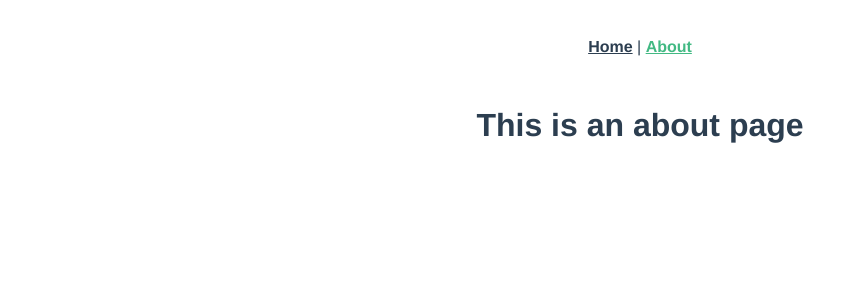
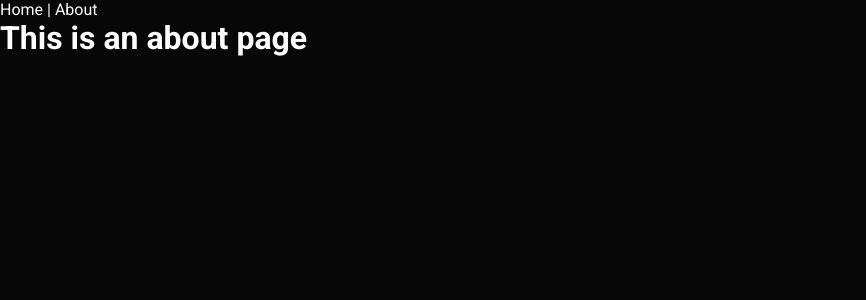
Before and after one commit to Juliet-Manoilo/Coffee-Shop-Vue, a Vue app: page /about in a window 1280 px wide. Shown: the top 300 px of the page, without its empty margins (0-866 px from the left). Built offline with nearby package versions, Linux system fonts and the light colour scheme.

Commit message:
:lipstick: common styles added

```diff
--- a/public/index.html
+++ b/public/index.html
@@ -1,15 +1,18 @@
 <!DOCTYPE html>
 <html lang="">
   <head>
-    <meta charset="utf-8">
-    <meta http-equiv="X-UA-Compatible" content="IE=edge">
-    <meta name="viewport" content="width=device-width,initial-scale=1.0">
-    <link rel="icon" href="<%= BASE_URL %>favicon.ico">
-    <title><%= htmlWebpackPlugin.options.title %></title>
+    <meta charset="utf-8" />
+    <meta http-equiv="X-UA-Compatible" content="IE=edge" />
+    <meta name="viewport" content="width=device-width,initial-scale=1.0" />
+    <link rel="icon" href="<%= BASE_URL %>favicon.ico" />
+    <title>Coffee Shop</title>
   </head>
   <body>
     <noscript>
-      <strong>We're sorry but <%= htmlWebpackPlugin.options.title %> doesn't work properly without JavaScript enabled. Please enable it to continue.</strong>
+      <strong
+        >We're sorry but Coffee Shop doesn't work properly without JavaScript
+        enabled. Please enable it to continue.</strong
+      >
     </noscript>
     <div id="app"></div>
     <!-- built files will be auto injected -->
--- a/src/App.vue
+++ b/src/App.vue
@@ -8,25 +8,13 @@
   </div>
 </template>
 
+<script>
+export default {
+
+}
+</script>
+
+
 <style lang="scss">
-#app {
-  font-family: Avenir, Helvetica, Arial, sans-serif;
-  -webkit-font-smoothing: antialiased;
-  -moz-osx-font-smoothing: grayscale;
-  text-align: center;
-  color: #2c3e50;
-}
 
-#nav {
-  padding: 30px;
-
-  a {
-    font-weight: bold;
-    color: #2c3e50;
-
-    &.router-link-exact-active {
-      color: #42b983;
-    }
-  }
-}
 </style>
--- a/src/components/HelloWorld.vue
+++ b/src/components/HelloWorld.vue
@@ -1,59 +1,20 @@
 <template>
   <div class="hello">
-    <h1>{{ msg }}</h1>
-    <p>
-      For a guide and recipes on how to configure / customize this project,<br>
-      check out the
-      <a href="https://cli.vuejs.org" target="_blank" rel="noopener">vue-cli documentation</a>.
-    </p>
-    <h3>Installed CLI Plugins</h3>
-    <ul>
-      <li><a href="https://github.com/vuejs/vue-cli/tree/dev/packages/%40vue/cli-plugin-babel" target="_blank" rel="noopener">babel</a></li>
-      <li><a href="https://github.com/vuejs/vue-cli/tree/dev/packages/%40vue/cli-plugin-router" target="_blank" rel="noopener">router</a></li>
-      <li><a href="https://github.com/vuejs/vue-cli/tree/dev/packages/%40vue/cli-plugin-eslint" target="_blank" rel="noopener">eslint</a></li>
-    </ul>
-    <h3>Essential Links</h3>
-    <ul>
-      <li><a href="https://vuejs.org" target="_blank" rel="noopener">Core Docs</a></li>
-      <li><a href="https://forum.vuejs.org" target="_blank" rel="noopener">Forum</a></li>
-      <li><a href="https://chat.vuejs.org" target="_blank" rel="noopener">Community Chat</a></li>
-      <li><a href="https://twitter.com/vuejs" target="_blank" rel="noopener">Twitter</a></li>
-      <li><a href="https://news.vuejs.org" target="_blank" rel="noopener">News</a></li>
-    </ul>
-    <h3>Ecosystem</h3>
-    <ul>
-      <li><a href="https://router.vuejs.org" target="_blank" rel="noopener">vue-router</a></li>
-      <li><a href="https://vuex.vuejs.org" target="_blank" rel="noopener">vuex</a></li>
-      <li><a href="https://github.com/vuejs/vue-devtools#vue-devtools" target="_blank" rel="noopener">vue-devtools</a></li>
-      <li><a href="https://vue-loader.vuejs.org" target="_blank" rel="noopener">vue-loader</a></li>
-      <li><a href="https://github.com/vuejs/awesome-vue" target="_blank" rel="noopener">awesome-vue</a></li>
-    </ul>
+
+
   </div>
 </template>
 
 <script>
 export default {
-  name: 'HelloWorld',
-  props: {
-    msg: String
+ // name: /*'HelloWorld'*/
+ // props: {
+   // msg: String
   }
-}
+
 </script>
 
-<!-- Add "scoped" attribute to limit CSS to this component only -->
+
 <style scoped lang="scss">
-h3 {
-  margin: 40px 0 0;
-}
-ul {
-  list-style-type: none;
-  padding: 0;
-}
-li {
-  display: inline-block;
-  margin: 0 10px;
-}
-a {
-  color: #42b983;
-}
+@import "../styles/style.scss";
 </style>
--- /dev/null
+++ b/src/styles/commons.scss
@@ -0,0 +1,24 @@
+@import "./vars.scss";
+* {
+  margin: 0;
+  padding: 0;
+  box-sizing: border-box;
+  transition: 0.2s ease;
+  scroll-behavior: smooth;
+}
+body {
+  font-size: 100%;
+  background-color: $black;
+  font-family: $main-font;
+  color: $white;
+}
+
+a {
+  text-decoration: none;
+  color: inherit;
+  display: inline-block;
+}
+
+ul {
+  list-style: none;
+}
--- /dev/null
+++ b/src/styles/style.scss
@@ -0,0 +1,2 @@
+@import "./commons.scss";
+@import "./vars.scss";
--- /dev/null
+++ b/src/styles/vars.scss
@@ -0,0 +1,24 @@
+@import url("https://fonts.googleapis.com/css2?family=Oswald:wght@500&family=Roboto:ital,wght@0,400;0,700;1,400&display=swap");
+
+//colors
+$white: #ffffff;
+$black: #080808;
+$main-color: #8ad7e1;
+$grey: #292929;
+$coffee: #a0907e;
+
+//font-sizes
+$title: 96px;
+$mobile-title: 72px;
+$logo: 64px;
+$subtitle: 48px;
+$mobile-subtitle: 36px;
+$nav-logo: 24px;
+$nav: 18px;
+$btn: 16px;
+$footer: 14px;
+$burger: 12px;
+
+//fonts
+$title-font: "Oswald", sans-serif;
+$main-font: "Roboto", sans-serif;
--- a/src/views/About.vue
+++ b/src/views/About.vue
@@ -3,3 +3,7 @@
     <h1>This is an about page</h1>
   </div>
 </template>
+
+<style lang='scss'>
+@import "../styles/style.scss";
+</style>
--- a/src/views/Home.vue
+++ b/src/views/Home.vue
@@ -1,18 +1,17 @@
 <template>
   <div class="home">
-    <img alt="Vue logo" src="../assets/logo.png">
-    <HelloWorld msg="Welcome to Your Vue.js App"/>
+
   </div>
 </template>
 
 <script>
 // @ is an alias to /src
-import HelloWorld from '@/components/HelloWorld.vue'
+
 
 export default {
   name: 'Home',
   components: {
-    HelloWorld
+
   }
 }
 </script>
```
Also changed, not shown: 1 other file (tests, documents, lock files or other folders).
